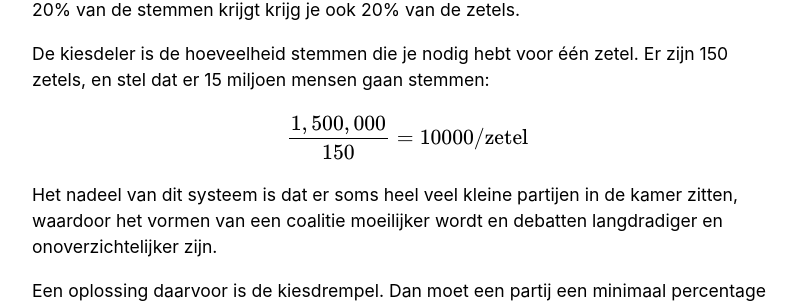
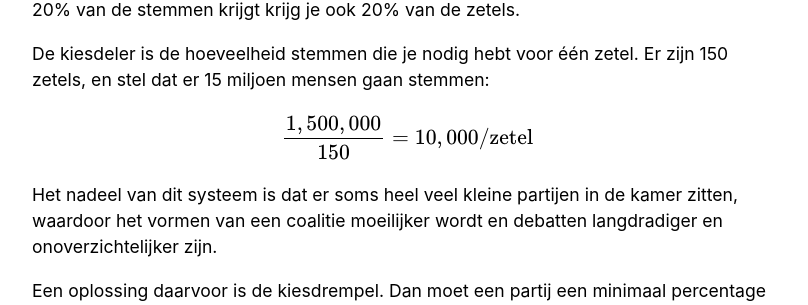
Before and after one commit to RobinBoers/school.geheimesite.nl, a Jekyll site: the page built from 5VWO/TW3/Maatschappijleer.md, in a window 1280 px wide and 900 px high, scrolled down 4212 px. Shown: the part 145-450 px from the top of the window, without its empty margins (233-1041 px from the left). Built offline with Jekyll 4.4.1, drawn with Linux system fonts in a browser that asks for light colours; our own code applies the rules of GitHub Pages for plain Markdown files.

Commit message:
Fix typo

```diff
--- a/5VWO/TW3/Maatschappijleer.md
+++ b/5VWO/TW3/Maatschappijleer.md
@@ -131,7 +131,7 @@
 
 De kiesdeler is de hoeveelheid stemmen die je nodig hebt voor één zetel. Er zijn 150 zetels, en stel dat er 15 miljoen mensen gaan stemmen:
 
-\\[\frac{1,500,000}{150} = 10000\text{/zetel}\\]
+\\[\frac{1,500,000}{150} = 10,000\text{/zetel}\\]
 
 Het nadeel van dit systeem is dat er soms heel veel kleine partijen in de kamer zitten, waardoor het vormen van een coalitie moeilijker wordt en debatten langdradiger en onoverzichtelijker zijn.
 
```
